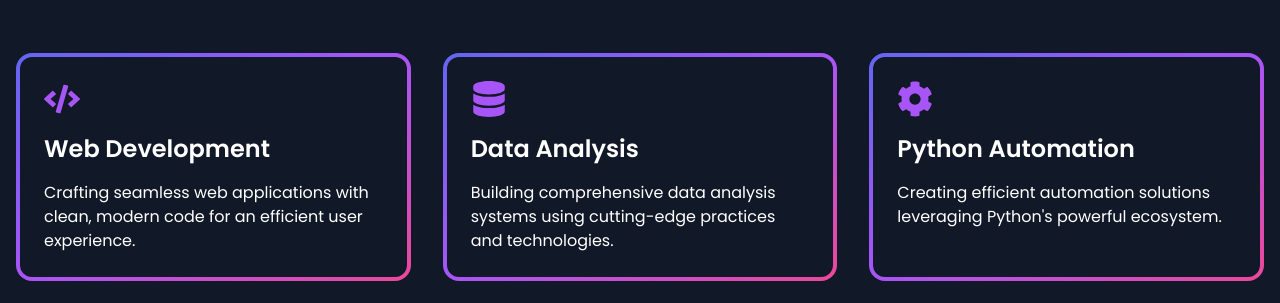
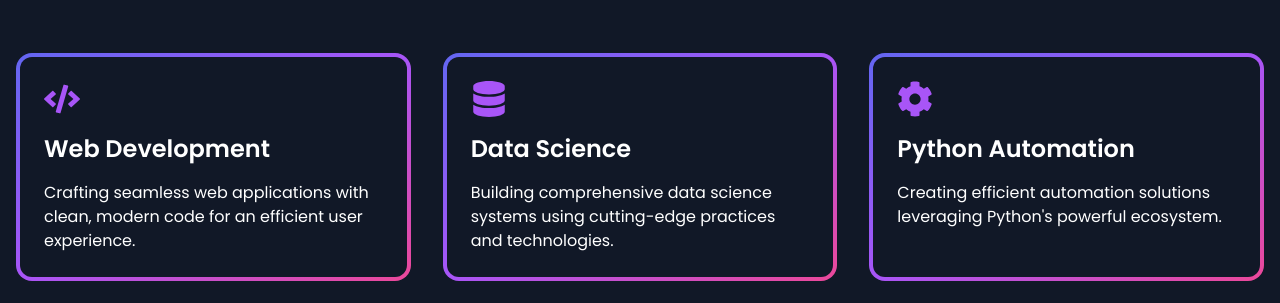
Before and after one commit to CyberTycoon/silas-portfolio, a Next.js app: page / in a window 1280 px wide. Shown: the part 923-1226 px from the top of the page. Built offline with nearby package versions, Linux system fonts and the light colour scheme.

Commit message:
little adjustments

```diff
--- a/src/app/page.tsx
+++ b/src/app/page.tsx
@@ -208,9 +208,9 @@
                 </p>
               </AnimatedCard>
               <AnimatedCard icon={FaDatabase}>
-                <h3 className="text-2xl font-semibold mb-4">Data Analysis</h3>
+                <h3 className="text-2xl font-semibold mb-4">Data Science</h3>
                 <p>
-                  Building comprehensive data analysis systems using cutting-edge practices and technologies.
+                  Building comprehensive data science systems using cutting-edge practices and technologies.
                 </p>
               </AnimatedCard>
               <AnimatedCard icon={FaCog}>
```
